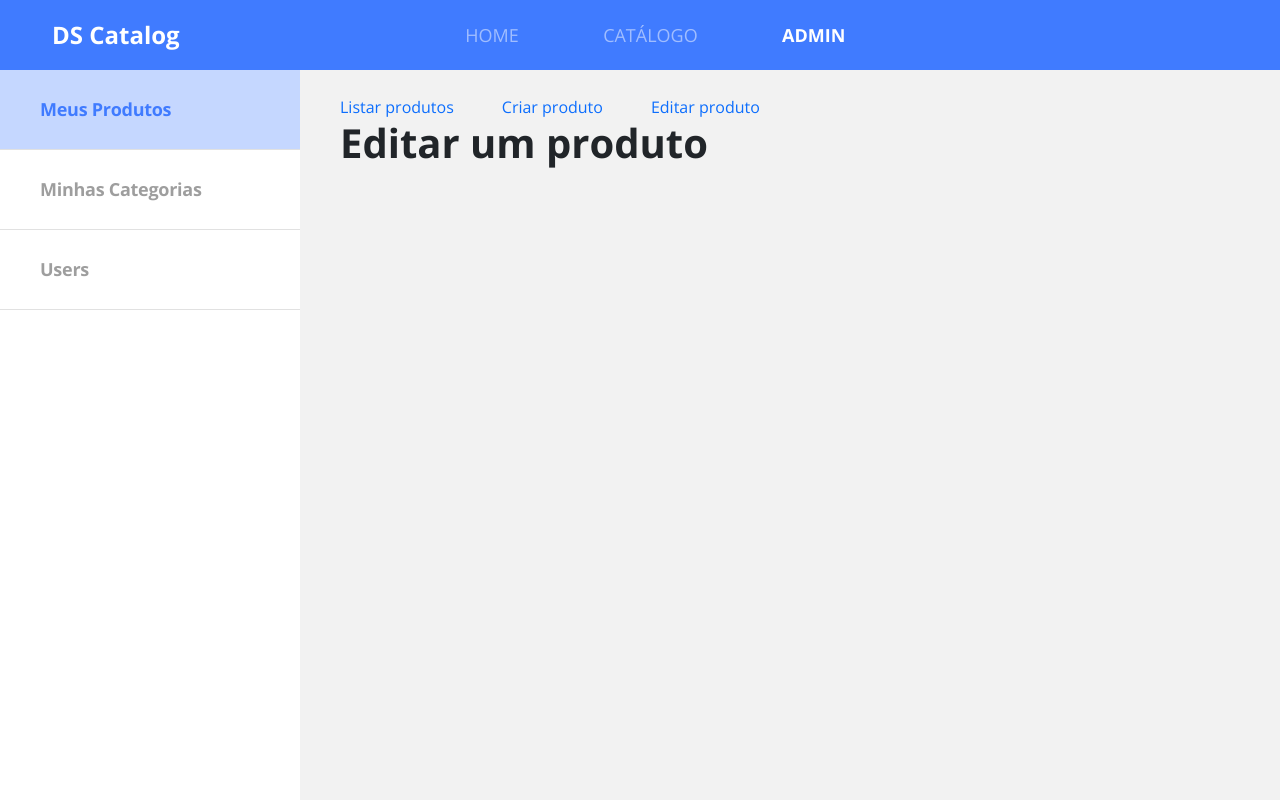
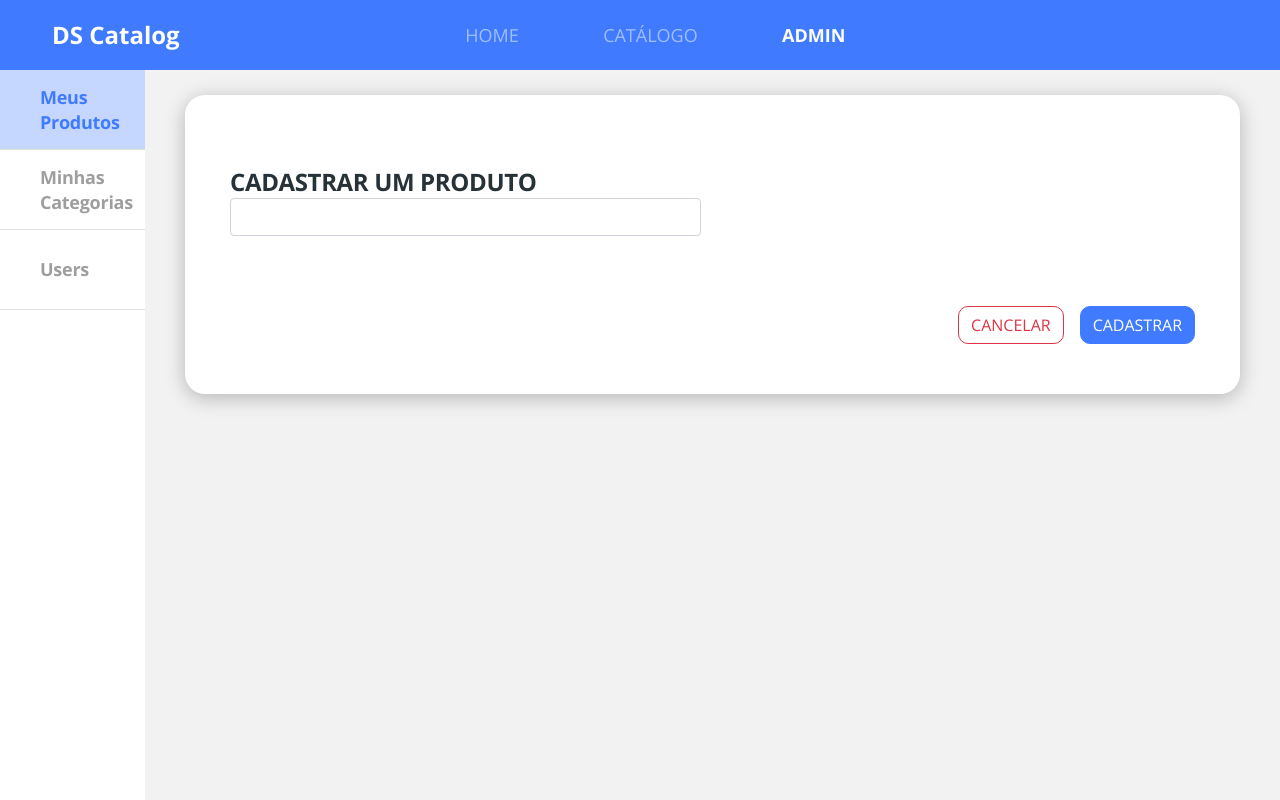
Before and after one commit to LeonelSousa55/dscatalog-bootcamp, a React (Create React App) app in the folder frontend/: page /admin/products/create in a window 1280 px wide. Before the commit this address led to /admin/products/admin/products. Built offline with nearby package versions, Linux system fonts and the light colour scheme.

Commit message:
Base form 100%

```diff
--- a/frontend/src/Routes.tsx
+++ b/frontend/src/Routes.tsx
@@ -18,8 +18,8 @@
             <Route path="/products/:productId">
                 <ProductDetails />
             </Route>
+            <Redirect from="/admin" to="/admin/products" exact/>
             <Route path="/admin">
-                <Redirect to="admin/products" />
                 <Admin />
             </Route>
         </Switch>
--- a/frontend/src/core/assets/styles/custom.scss
+++ b/frontend/src/core/assets/styles/custom.scss
@@ -1,8 +1,9 @@
 $theme-colors: (
-    "primary": #407BFF
+    "primary": #407BFF,
+    "danger": #dc3545
 );
 
-$body-bg: #F2F2F2;;
+$body-bg: #F2F2F2;
 $bady-color: #263238;
 
 @import '~bootstrap/scss/bootstrap.scss';
--- /dev/null
+++ b/frontend/src/pages/Admin/components/BaseForm/index.tsx
@@ -0,0 +1,37 @@
+import { useHistory } from 'react-router-dom';
+import './styles.scss';
+
+type Props = {
+    title: string;
+    //Passando um bloco de elementos para dentro desse componente
+    children: React.ReactNode;
+}
+
+const BaseForm = ({ title, children }: Props) => {
+    const history = useHistory();
+    const handleCancel = () => {
+        //Voltando um nível com base na rota atual ou seja irá voltar para Ex:/admin/products, /admin/categories
+        history.push('../');
+    }
+    return (
+        <div className="admin-base-form card-base">
+            <h1 className="base-form-title">
+                {title}
+            </h1>
+            {children}
+            <div className="base-form-actions">
+                <button
+                    className="btn btn-outline-danger border-redius-10 me-3"
+                    onClick={handleCancel}
+                >
+                    CANCELAR
+                </button>
+                <button className="btn btn-primary border-redius-10 base-primary-leo">
+                    CADASTRAR
+                </button>
+            </div>
+        </div>
+    )
+}
+
+export default BaseForm;
--- /dev/null
+++ b/frontend/src/pages/Admin/components/BaseForm/styles.scss
@@ -0,0 +1,29 @@
+.admin-base-form {
+  padding: 70px 45px 50px 45px;
+  border-radius: 20px;
+  width: 1055px;
+}
+
+.base-form-title {
+  font-size: 24px;
+  line-height: 33px;
+  letter-spacing: -0.015em;
+  color: #263238;
+}
+
+.base-form-actions {
+    margin-top: 70px;
+    text-align: right;
+}
+
+.base-primary-leo {
+  color: #fff;
+
+  &:focus {
+    color: #fff;
+  }
+
+  &:hover {
+    color: #fff;
+  }
+}
--- /dev/null
+++ b/frontend/src/pages/Admin/components/Products/Form/index.tsx
@@ -0,0 +1,16 @@
+import BaseForm from '../../BaseForm';
+import './styles.scss';
+
+const Form = () => {
+    return (
+        <BaseForm title="CADASTRAR UM PRODUTO">
+            <div className="row">
+                <div className="col-6">
+                    <input type="text" className="form-control" />
+                </div>
+            </div>
+        </BaseForm>
+    )
+}
+
+export default Form;
--- /dev/null
+++ b/frontend/src/pages/Admin/components/Products/List/index.tsx
@@ -0,0 +1,20 @@
+import { useHistory } from 'react-router-dom';
+
+const List = () => {
+    //Resgatando todo o histórico das rotas já existentes
+    const history = useHistory();
+    const handleCreate = () => {
+        //redirecionando para essa rota ao clicar no botão
+        history.push('/admin/products/create');
+    }
+
+    return (
+        <div className="admin-products-list">
+            <button className="btn btn-primary btn-lg" onClick={handleCreate}>
+                ADICIONAR
+            </button>
+        </div>
+    )
+}
+
+export default List;
--- a/frontend/src/pages/Admin/components/Products/index.tsx
+++ b/frontend/src/pages/Admin/components/Products/index.tsx
@@ -1,23 +1,16 @@
-import { Link, Route, Switch } from "react-router-dom"
+import { Route, Switch } from "react-router-dom"
+import Form from "./Form"
+import List from "./List"
 
 const Products = () => {
     return (
         <div>
-            <Link to="/admin/products" className="me-5">
-                Listar produtos
-            </Link>
-            <Link to="/admin/products/create" className="me-5">
-                Criar produto
-            </Link>
-            <Link to="/admin/products/10" className="me-5">
-                Editar produto
-            </Link>
             <Switch>
                 <Route path="/admin/products" exact>
-                    <h1>Exibir a listagem de produtos</h1>
+                    <List />
                 </Route>
                 <Route path="/admin/products/create">
-                    <h1>Criar novo produto</h1>
+                    <Form />
                 </Route>
                 <Route path="/admin/products/:productId">
                     <h1>Editar um produto</h1>
```
Also changed, not shown: frontend/src/pages/Admin/components/Products/Form/styles.scss (added).
